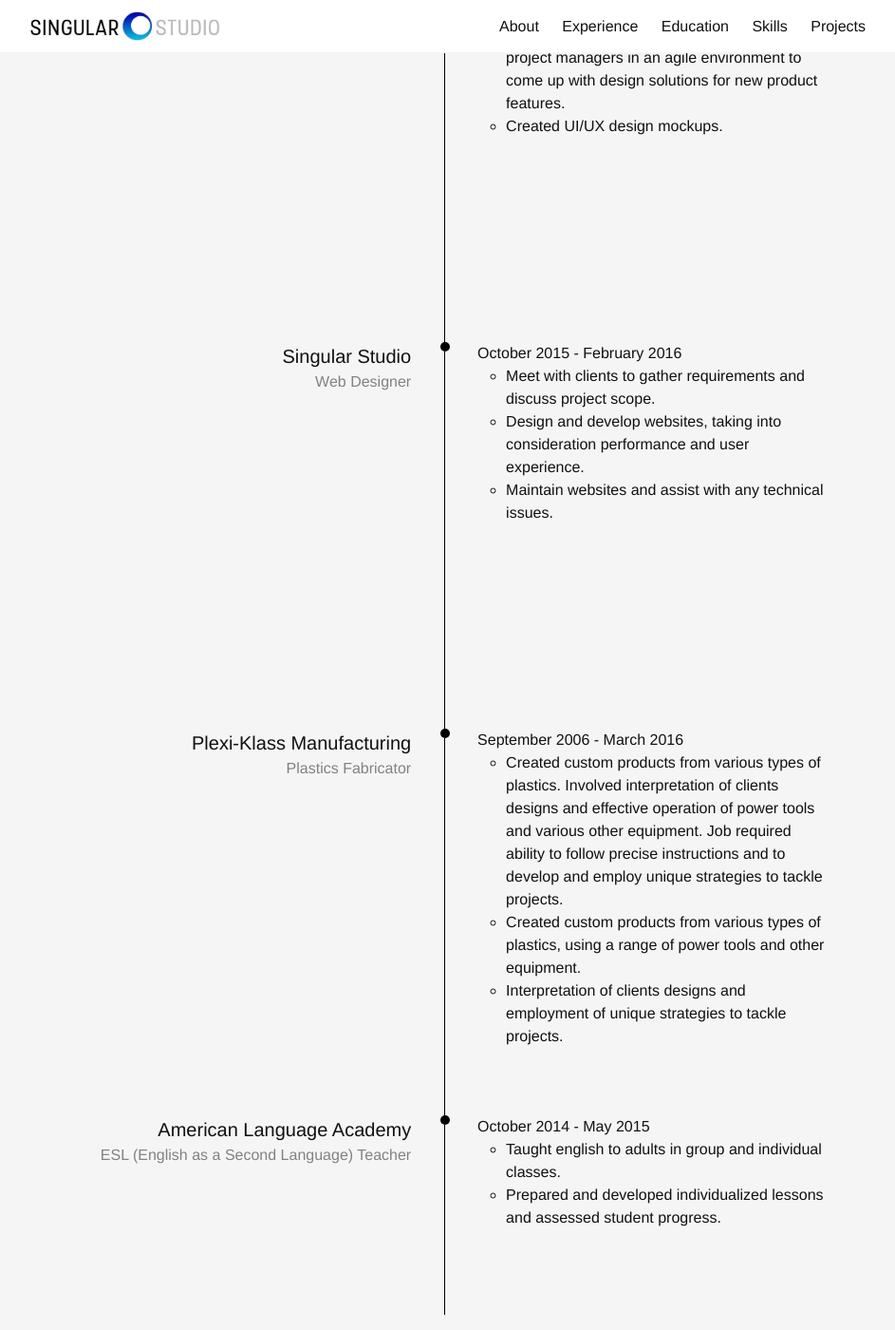
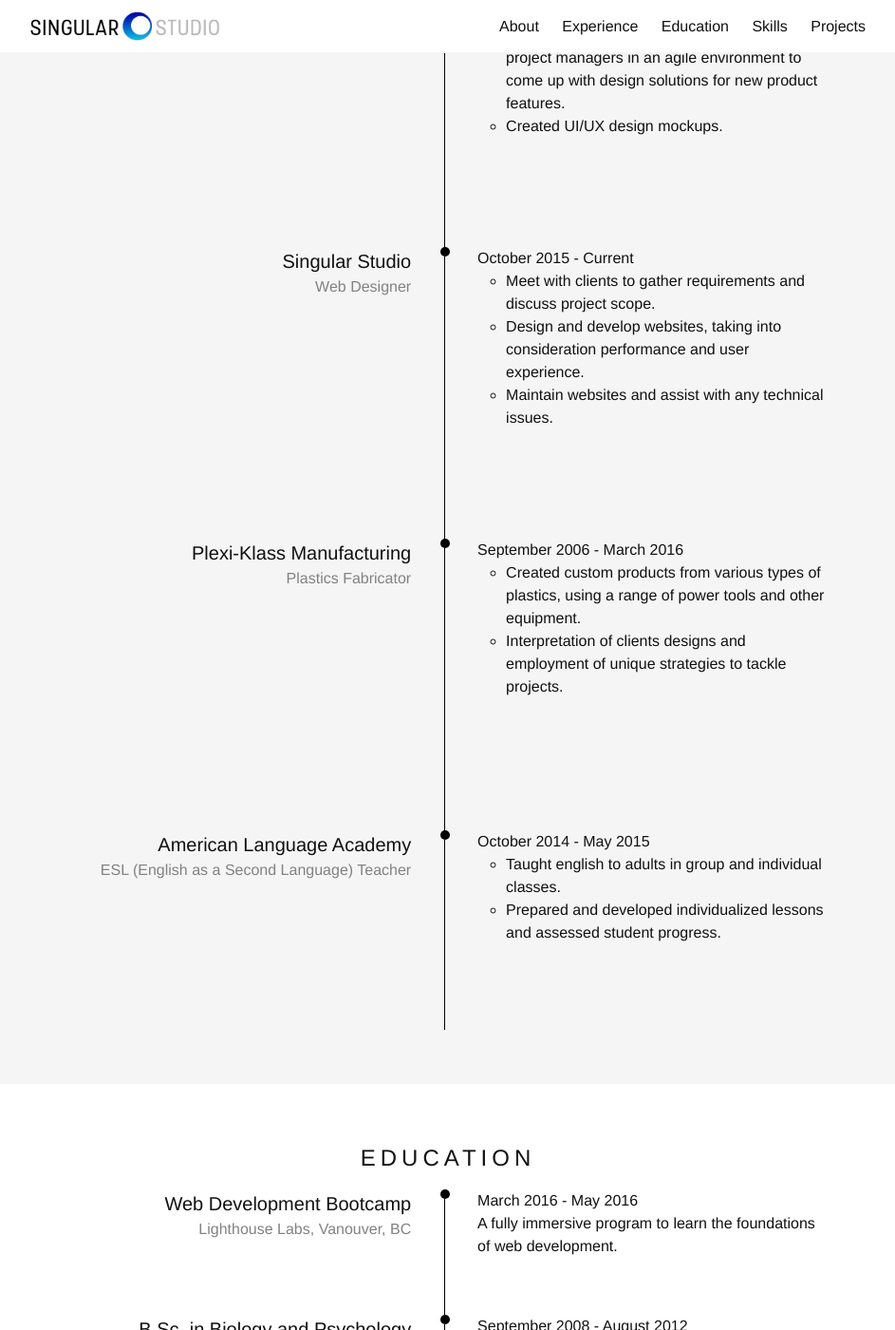
Before and after one commit to Kiesum/kiesum.github.io, a Jekyll site: the page built from index.html, in a window 1280 px wide and 1400 px high, scrolled down 669 px. Shown: the whole window at 95% size, without its empty margins (168-1111 px from the left). Built offline with Jekyll 4.4.1, drawn with Linux system fonts in a browser that asks for light colours; nearby versions of some CDN libraries.

Commit message:
further updates to experience

```diff
--- a/_includes/experience.html
+++ b/_includes/experience.html
@@ -25,7 +25,7 @@
         </div>
         <div class="timeline"></div>
         <div class="information-block">
-          <p class="date">October 2015 - February 2016</p>
+          <p class="date">October 2015 - Current</p>
           <ul>
             <li>Meet with clients to gather requirements and discuss project scope.</li>
             <li>Design and develop websites, taking into consideration performance and user experience.</li>
@@ -42,7 +42,6 @@
         <div class="information-block">
           <p class="date">September 2006 -  March 2016</p>
           <ul>
-            <li>Created  custom products from various types of plastics. Involved interpretation of clients designs and effective operation of power tools and various other equipment. Job required ability to follow precise instructions and to develop and employ unique strategies to tackle projects.</li>
             <li>Created custom products from various types of plastics, using a range of power tools and other equipment.</li>
             <li>Interpretation of clients designs and employment of unique strategies to tackle projects.</li>
           </ul>
--- a/_sass/_base.scss
+++ b/_sass/_base.scss
@@ -132,7 +132,7 @@
     position: relative;
     top: 10px;
     width: 1px;
-    height: 400px;
+    height: 300px;
     background: black;
 
     &:before {
```
